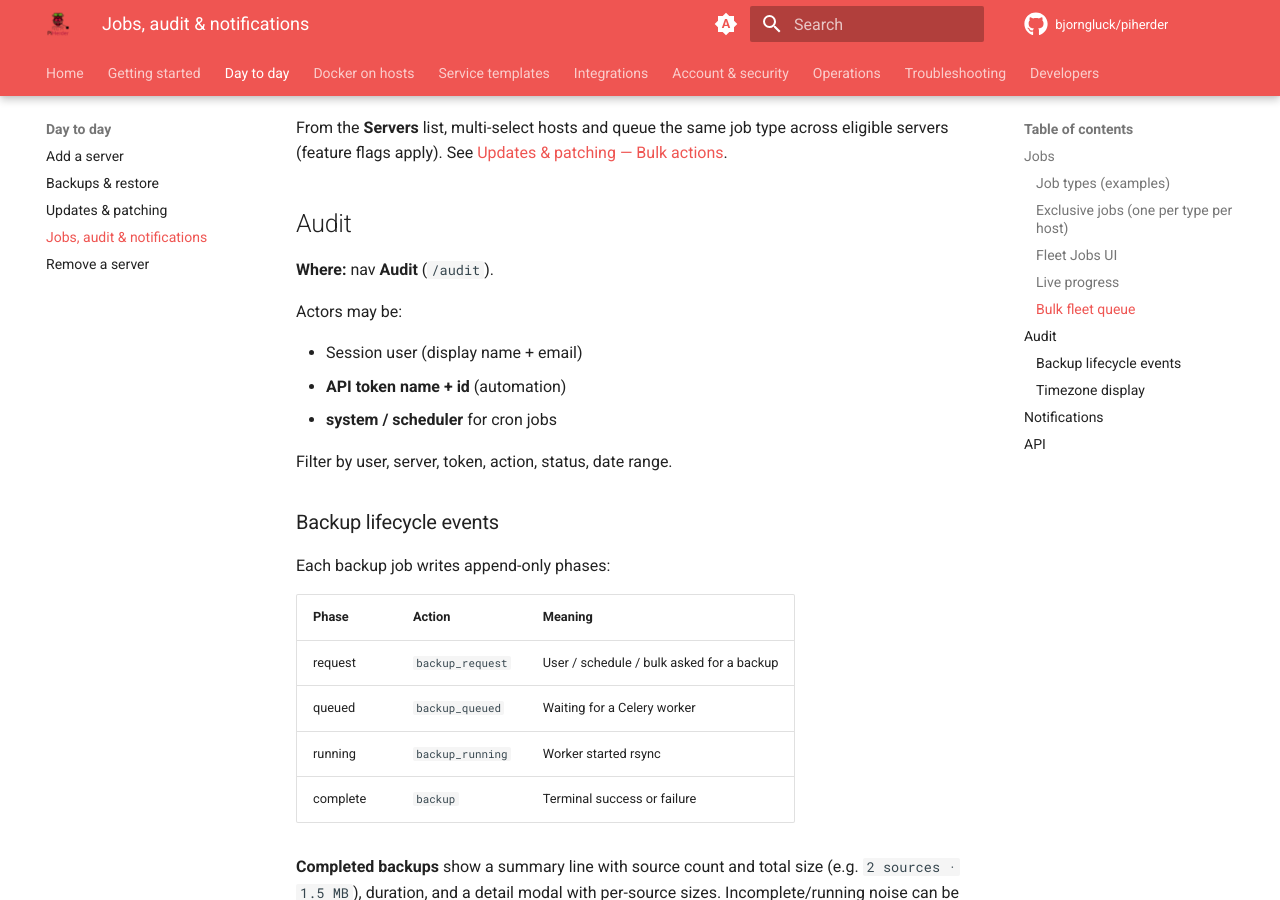
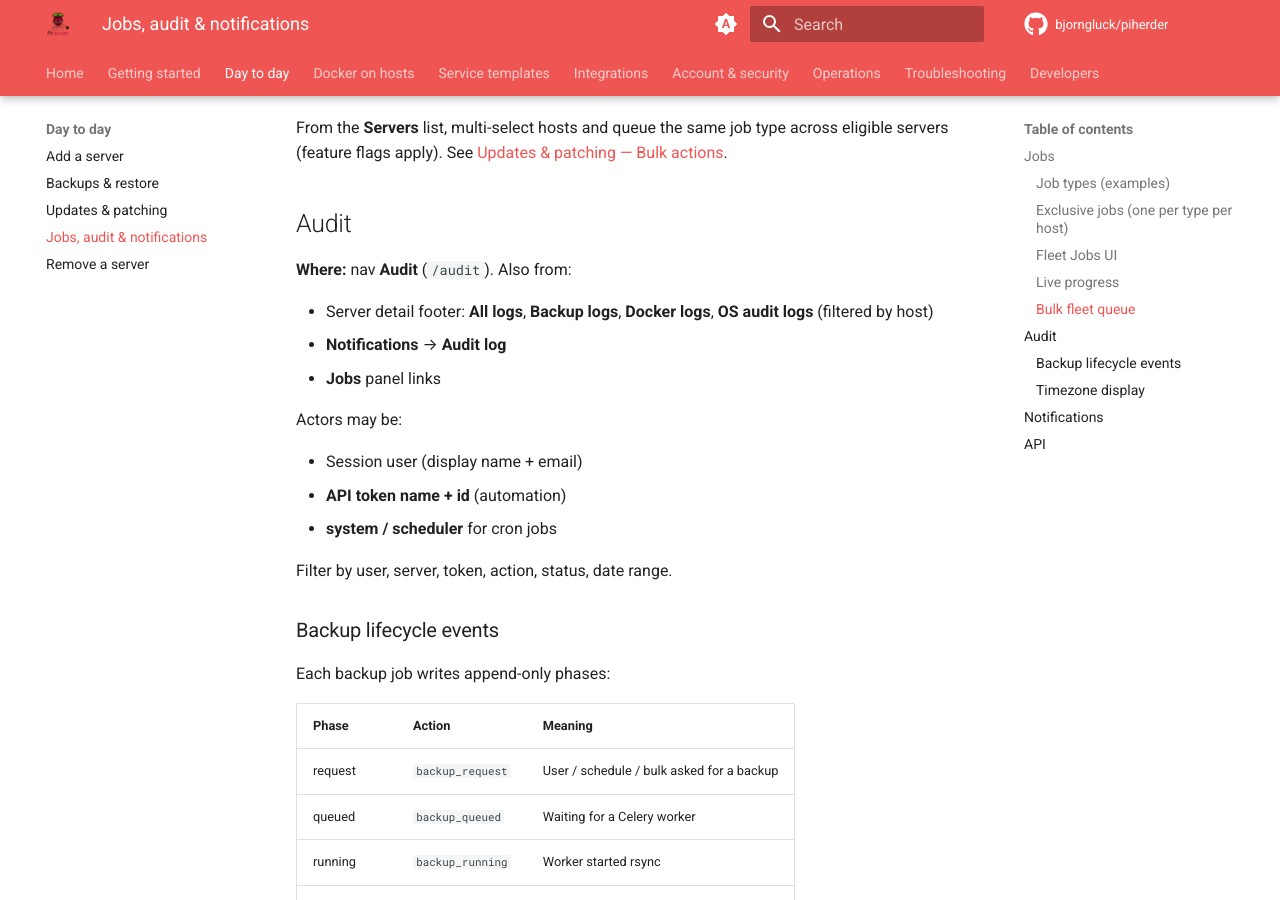
Before and after one commit to bjorngluck/piherder, an MkDocs documentation site: the page built from wiki/day-to-day/jobs-audit-notifications.md, in a window 1280 px wide and 900 px high, scrolled down 2181 px. Built offline with MkDocs 1.6.1 and Material for MkDocs 9.7.7, drawn with Linux system fonts in a browser that asks for light colours; comment, search, counter and statistics services are not loaded.

Commit message:
UX: host Docker/OS audit links, clearer Catalog tabs
Add per-host Docker and OS audit filters on server detail; make Catalog
Templates|Integrations tabs more visible with a shared page title. Keep
Audit in top nav (Alerts remain bell-only). Wiki entry points updated.

```diff
--- a/wiki/day-to-day/jobs-audit-notifications.md
+++ b/wiki/day-to-day/jobs-audit-notifications.md
@@ -56,7 +56,11 @@ From the **Servers** list, multi-select hosts and queue the same job type across
 
 ## Audit
 
-**Where:** nav **Audit** (`/audit`).
+**Where:** nav **Audit** (`/audit`). Also from:
+
+- Server detail footer: **All logs**, **Backup logs**, **Docker logs**, **OS audit logs** (filtered by host)
+- **Notifications** → **Audit log**
+- **Jobs** panel links
 
 Actors may be:
 
```
Also changed, not shown: app/static/css/themes.css (+15 -6 lines), wiki/integrations/overview.md (+1 -1 lines), wiki/service-templates/overview.md (+1 -1 lines), 4 other files.
